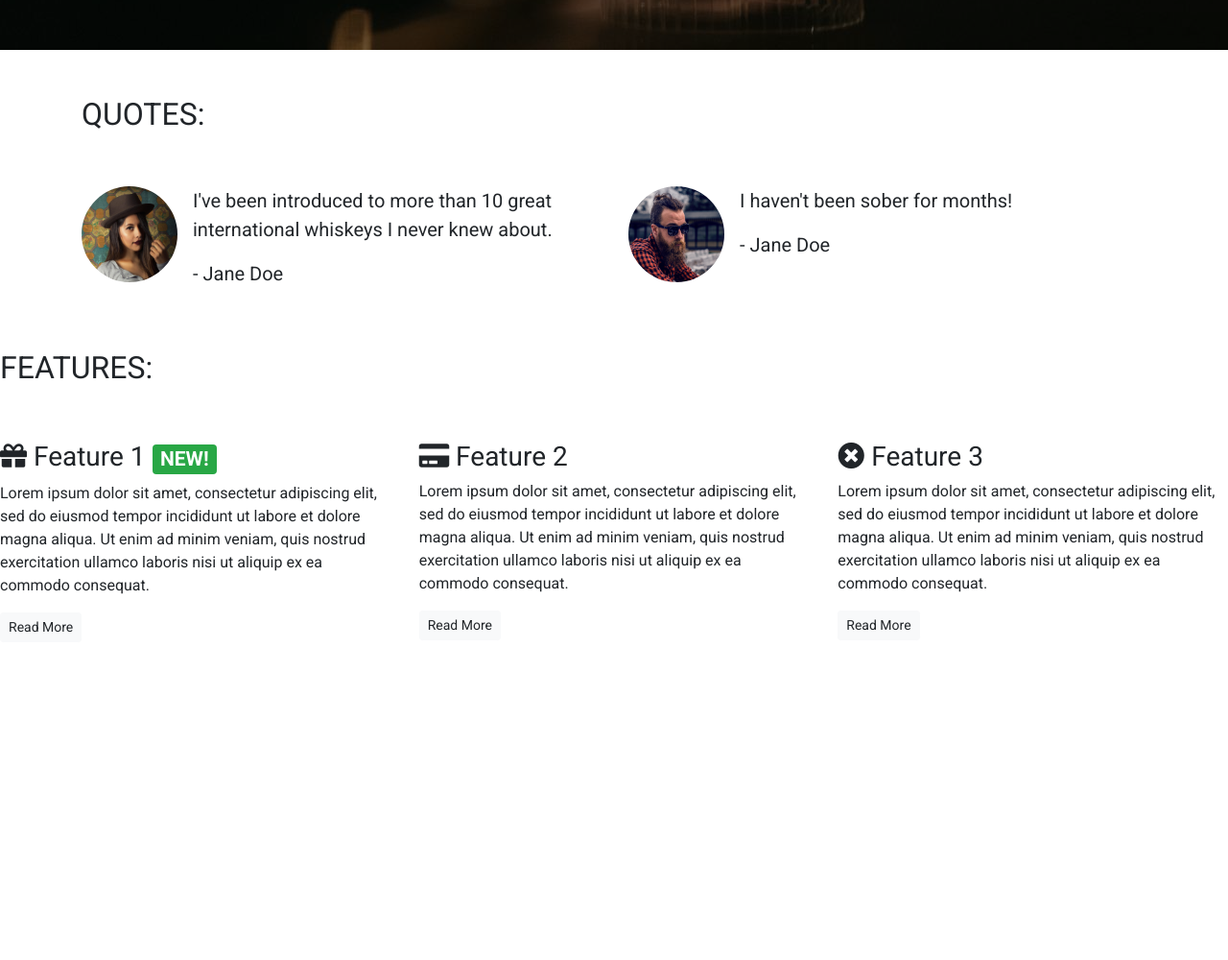
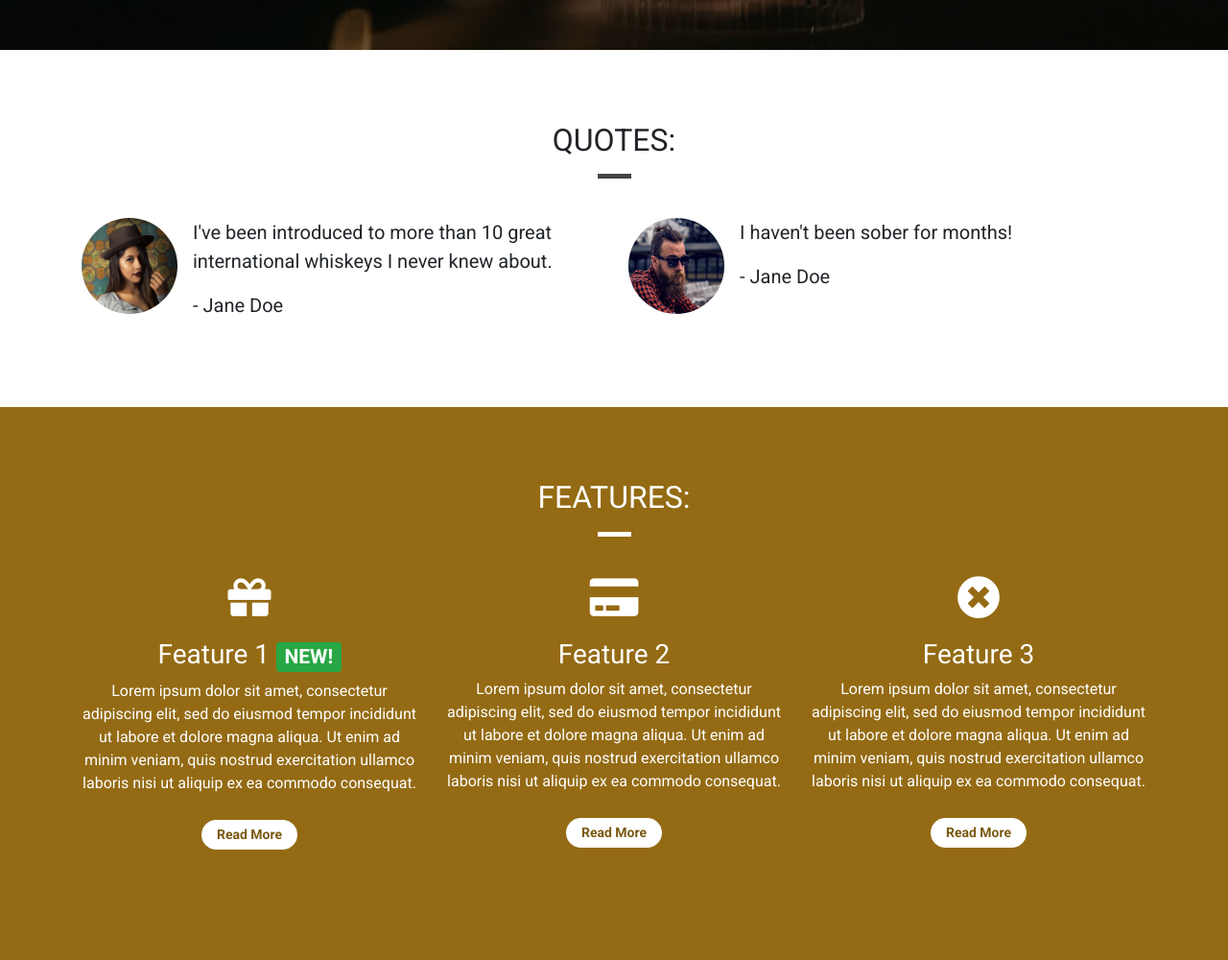
Before and after one commit to AnnieRho7/whiskey, a plain HTML site: page index.html in a window 1280 px wide. Shown: the part 748-1748 px from the top of the page at 96% size. Before the commit the page ends 1433 px from the top, so only its background shows below. Drawn offline with nearby package versions, Linux system fonts and the light colour scheme.

Commit message:
added finishing styles to quotes and features sections

```diff
--- a/css/style.css
+++ b/css/style.css
@@ -2,26 +2,16 @@ body {
     font-family: 'Roboto', sans-serif;
 }
 
-.alert-container .col-12 {
-    padding-left: 0;
-    padding-right: 0;
+.container-wrapper {}
+
+.container-wrapper--red {
+    background-color: #946b14;
+    color: white;
 }
-
-.site-wide-alert {
-    color: #544600;
-    background-color: #eec802;
-    border-color: #eec802;
-    padding: 5px 15px;
-    margin-bottom: 0;
-    border: 1px solid transparent;
-    border-radius: 0;
-}
-
-
-/* Containers */
 
 .alert-container {}
 
+/* Containers */
 .callout-container {
     height: 100vh;
 
@@ -45,6 +35,11 @@ body {
     height: 100%;
     width: 100%;
     background-color: rgba(0, 0, 0, 0.5);
+}
+
+.content-container {
+    padding-top: 75px;
+    padding-bottom: 75px;
 }
 
 /* Navbar */
@@ -119,6 +114,10 @@ body {
     background-color: #946b14;
 }
 
+.block-divider--white {
+    background-color: white;
+}
+
 .block-divider--short {
     width: 35px;
 }
@@ -144,3 +143,64 @@ body {
     background-color: #7a5911;
     color: white;
 }
+
+/*Alert*/
+
+.alert-container .col-12 {
+    padding-left: 0;
+    padding-right: 0;
+}
+
+.site-wide-alert {
+    color: #544600;
+    background-color: #eec802;
+    border-color: #eec802;
+    padding: 5px 15px;
+    margin-bottom: 0;
+    border: 1px solid transparent;
+    border-radius: 0;
+}
+
+/* Page Headers */
+
+.page-header {
+    margin-bottom: 0;
+    border-bottom: 0;
+    text-align: center;
+}
+
+.page-header h2 {
+    margin-top: 0;
+}
+
+/* Quotes */
+
+.quotes .page-header {
+    margin-bottom: 25px;
+}
+
+/* Features */
+
+.feature {
+    text-align: center;
+    margin-bottom: 40px;
+}
+
+.feature i {
+    margin-bottom: 20px;
+    font-size: 45px;
+    line-height: 45px;
+}
+
+.feature .btn {
+    background-color: white;
+    border-color: white;
+    border-radius: 15px;
+    min-width: 100px;
+    font-weight: bold;
+    margin-top: 10px;
+    color: #7a5911;
+}
+.features .page-header {
+    margin-bottom: 25px;
+}
--- a/index.html
+++ b/index.html
@@ -81,11 +81,13 @@
     </div>
 
     <!-- Quotes -->
-    <div class="container quotes-container">
+    <div class="container-wrapper">
+        <div class="container quotes-container content-container">
             <section class="quotes">
                 <div class="row">
-                <div class="col-12 my-5">
+                    <div class="col-12 page-header">
                         <h2 class="text-uppercase">Quotes:</h2>
+                        <hr class="block-divider block-divider--short">
                     </div>
                 </div>
                 <div class="row">
@@ -96,7 +98,8 @@
                             </div>
                             <div class="media-body">
                                 <blockquote class="blockquote">
-                                <p>I've been introduced to more than 10 great international whiskeys I never knew about.
+                                    <p>I've been introduced to more than 10 great international whiskeys I never knew
+                                        about.
                                     </p>
                                     <p>- Jane Doe</p>
                                 </blockquote>
@@ -120,40 +123,49 @@
             </section>
             <!-- /.quotes -->
         </div>
+    </div>
 
     <!-- Features -->
-    <div class="features-container">
+    <div class="container-wrapper container-wrapper--red">
+        <div class="container features-container content-container">
             <section class="features">
                 <div class="row">
-                <div class="col-12 my-5">
+                    <div class="col-12 page-header">
                         <h2 class="text-uppercase">Features:</h2>
+                        <hr class="block-divider block-divider--short block-divider--white">
                     </div>
                 </div>
                 <div class="row">
                     <div class="col-12 col-md-6 col-lg-4">
                         <div class="feature">
-                        <h3><i class="fas fa-gift d-none d-sm-inline"></i> Feature 1 <span
+                            <h3><i class="fas fa-gift d-none d-sm-block"></i> Feature 1 <span
                                     class="badge badge-success">NEW!</span></h3>
-                        <p>Lorem ipsum dolor sit amet, consectetur adipiscing elit, sed do eiusmod tempor incididunt ut
-                            labore et dolore magna aliqua. Ut enim ad minim veniam, quis nostrud exercitation ullamco
+                            <p>Lorem ipsum dolor sit amet, consectetur adipiscing elit, sed do eiusmod tempor incididunt
+                                ut
+                                labore et dolore magna aliqua. Ut enim ad minim veniam, quis nostrud exercitation
+                                ullamco
                                 laboris nisi ut aliquip ex ea commodo consequat.</p>
                             <p><a class="btn btn-sm btn-light" href="">Read More</a></p>
                         </div>
                     </div>
                     <div class="col-12 col-md-6 col-lg-4">
                         <div class="feature">
-                        <h3><i class="fas fa-credit-card d-none d-sm-inline"></i> Feature 2</h3>
-                        <p>Lorem ipsum dolor sit amet, consectetur adipiscing elit, sed do eiusmod tempor incididunt ut
-                            labore et dolore magna aliqua. Ut enim ad minim veniam, quis nostrud exercitation ullamco
+                            <h3><i class="fas fa-credit-card d-none d-sm-block"></i> Feature 2</h3>
+                            <p>Lorem ipsum dolor sit amet, consectetur adipiscing elit, sed do eiusmod tempor incididunt
+                                ut
+                                labore et dolore magna aliqua. Ut enim ad minim veniam, quis nostrud exercitation
+                                ullamco
                                 laboris nisi ut aliquip ex ea commodo consequat.</p>
                             <p><a class="btn btn-sm btn-light" href="">Read More</a></p>
                         </div>
                     </div>
                     <div class="col-12 d-md-none d-lg-block col-lg-4">
                         <div class="feature">
-                        <h3><i class="fas fa-times-circle d-none d-sm-inline"></i> Feature 3</h3>
-                        <p>Lorem ipsum dolor sit amet, consectetur adipiscing elit, sed do eiusmod tempor incididunt ut
-                            labore et dolore magna aliqua. Ut enim ad minim veniam, quis nostrud exercitation ullamco
+                            <h3><i class="fas fa-times-circle d-none d-sm-block"></i> Feature 3</h3>
+                            <p>Lorem ipsum dolor sit amet, consectetur adipiscing elit, sed do eiusmod tempor incididunt
+                                ut
+                                labore et dolore magna aliqua. Ut enim ad minim veniam, quis nostrud exercitation
+                                ullamco
                                 laboris nisi ut aliquip ex ea commodo consequat.</p>
                             <p><a class="btn btn-sm btn-light" href="">Read More</a></p>
                         </div>
@@ -161,6 +173,7 @@
                 </div>
             </section>
             <!-- /.features -->
+        </div>
     </div>
 
     <div class="modal" tabindex="-1" role="dialog" id="signUpModal">
```
Lines whose indentation alone changed are shown as unchanged.
